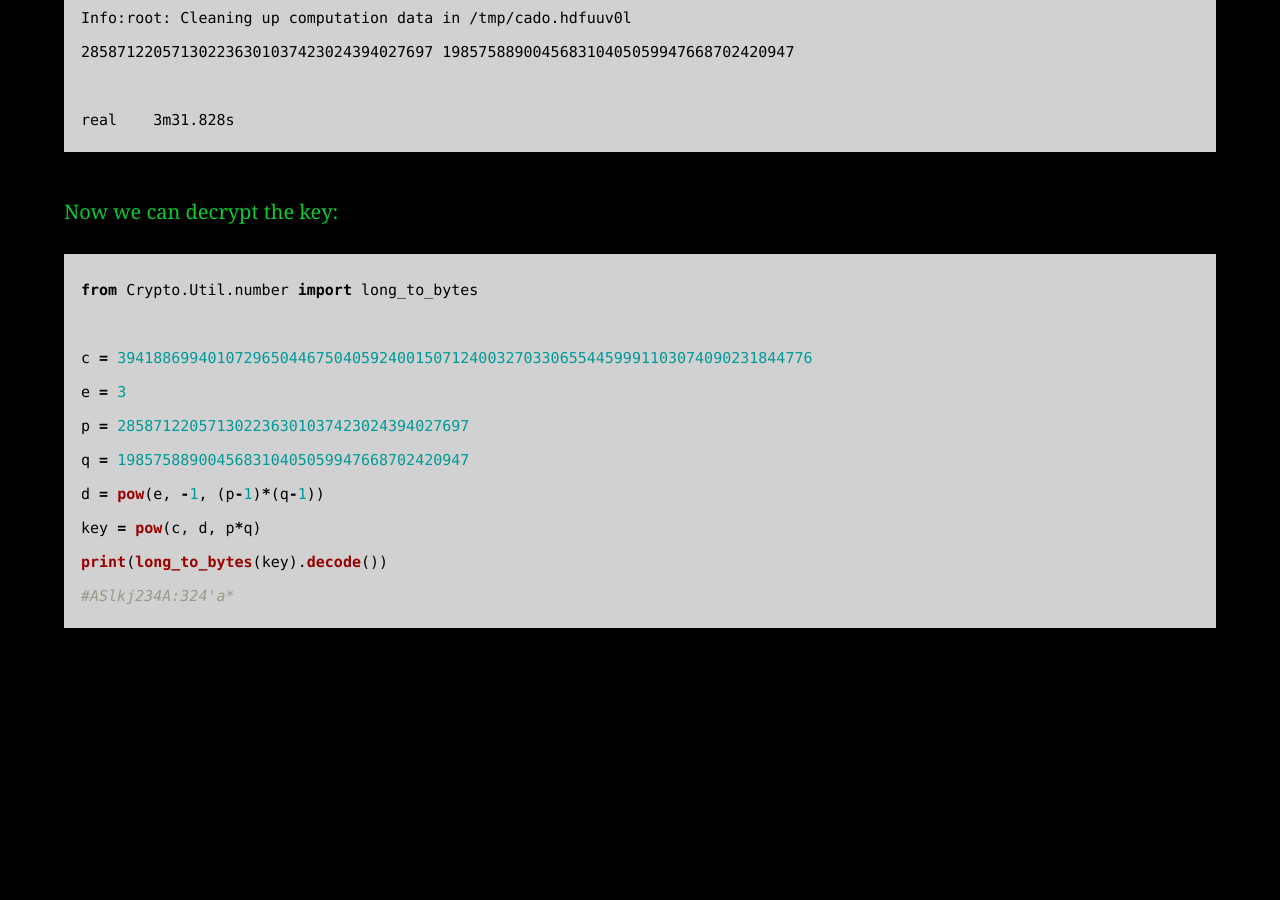
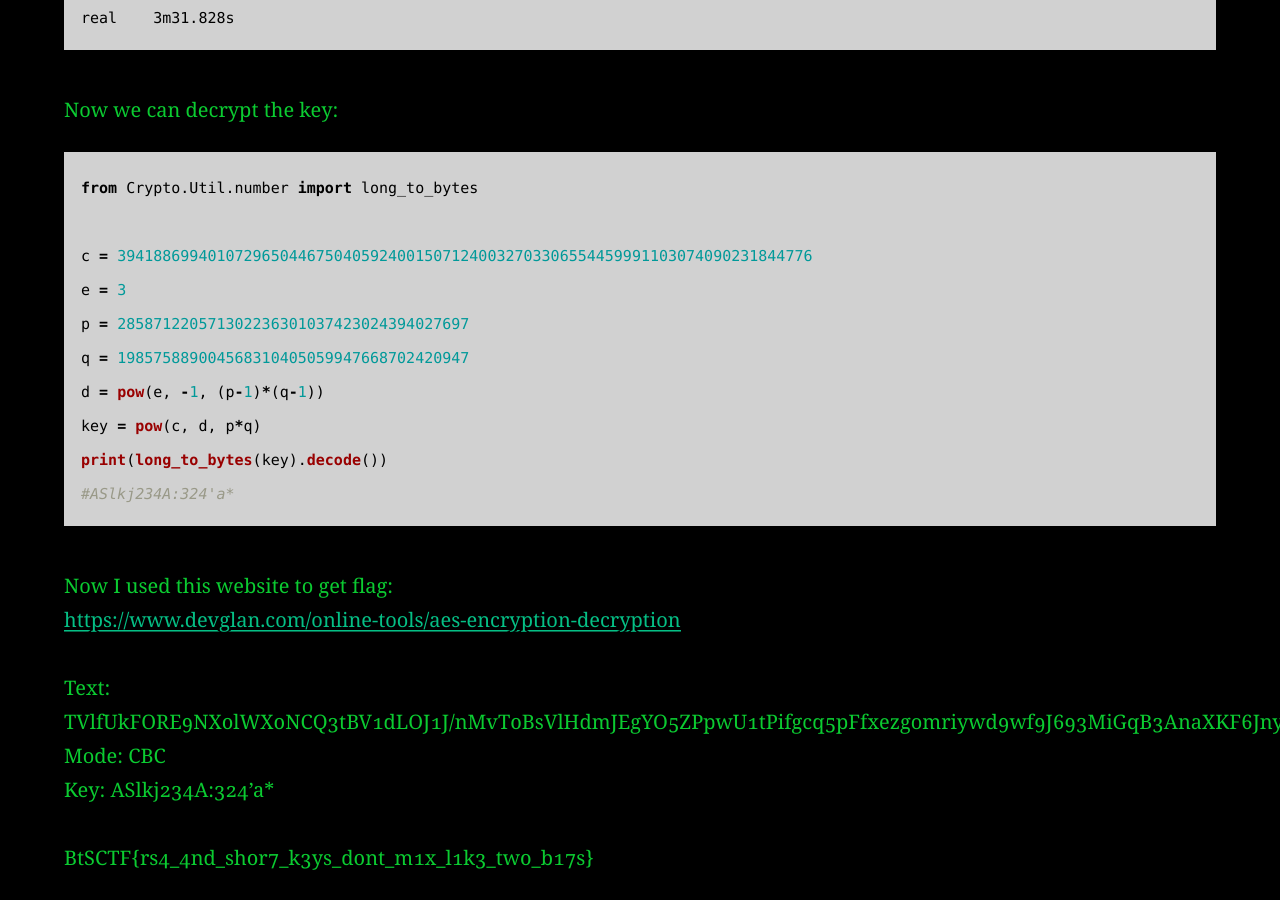
Before and after one commit to AC01010/Connor-McCartney.github.io, a Jekyll site: the page built from _posts/2012-12-18-btsCTF-2022.md, in a window 1280 px wide and 900 px high, scrolled down 1208 px. Built offline with Jekyll 4.4.1, drawn with Linux system fonts in a browser that asks for light colours; before the commit the page ends 1870 px from its top, so only the background shows below that; some of the changed text lies outside the part shown.

Commit message:
Update 2012-12-18-btsCTF-2022.md

````diff
--- a/_posts/2012-12-18-btsCTF-2022.md
+++ b/_posts/2012-12-18-btsCTF-2022.md
@@ -58,3 +56,12 @@ key = pow(c, d, p*q)
 print(long_to_bytes(key).decode())
 #ASlkj234A:324'a*
 ```
+
+Now I used this website to get flag: <br>
+<https://www.devglan.com/online-tools/aes-encryption-decryption>
+
+Text: TVlfUkFORE9NX0lWX0NCQ3tBV1dLOJ1J/nMvT0BsVlHdmJEgYO5ZPpwU1tPifgcq5pFfxezgomriywd9wf9J693MiGqB3AnaXKF6JnyxDQw= <br>
+Mode: CBC <br>
+Key: ASlkj234A:324'a*
+
+BtSCTF{rs4_4nd_sh0r7_k3ys_d0nt_m1x_l1k3_tw0_b17s}
````
Also changed, not shown: other parts of _posts/2012-12-18-btsCTF-2022.md (+0 -2 lines).
